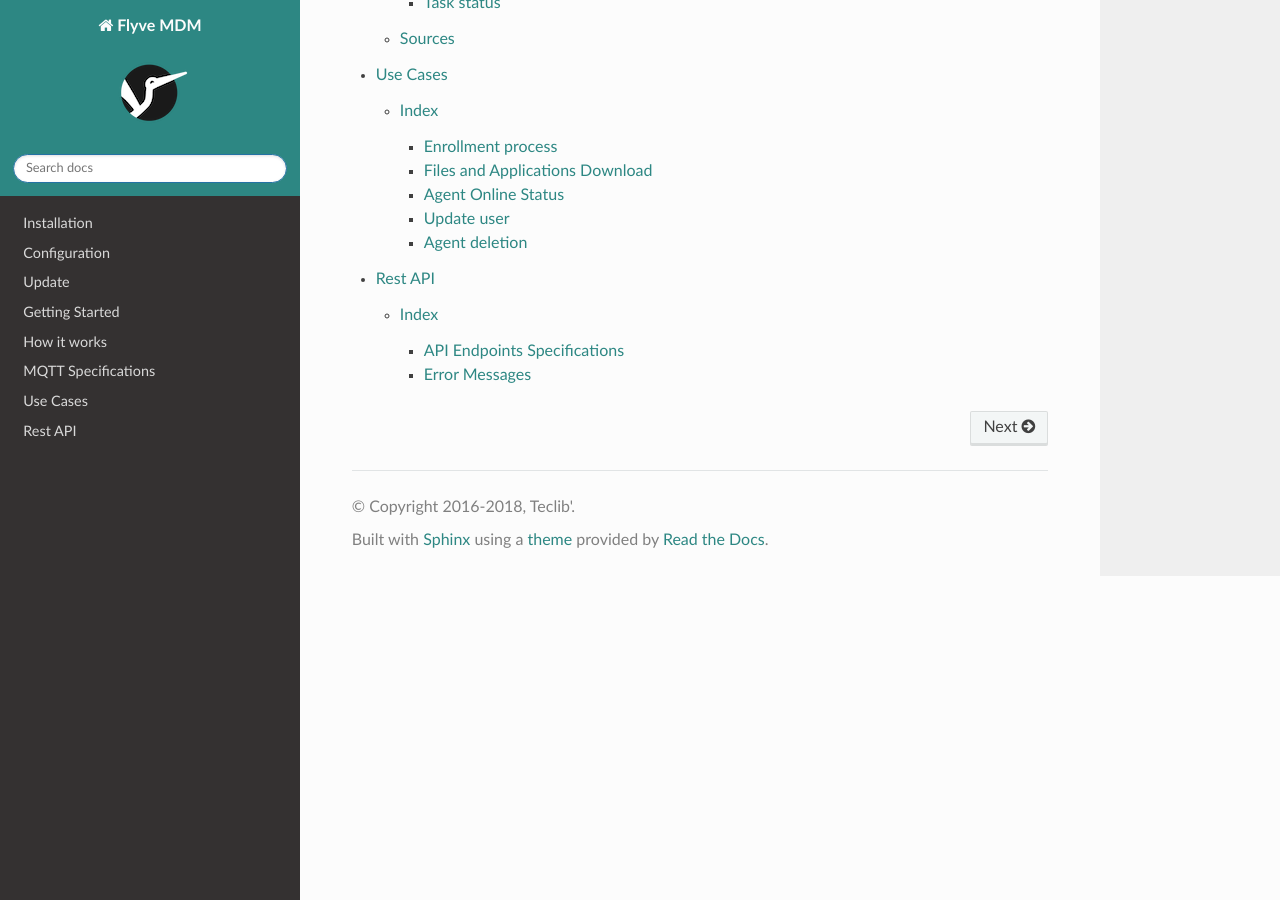
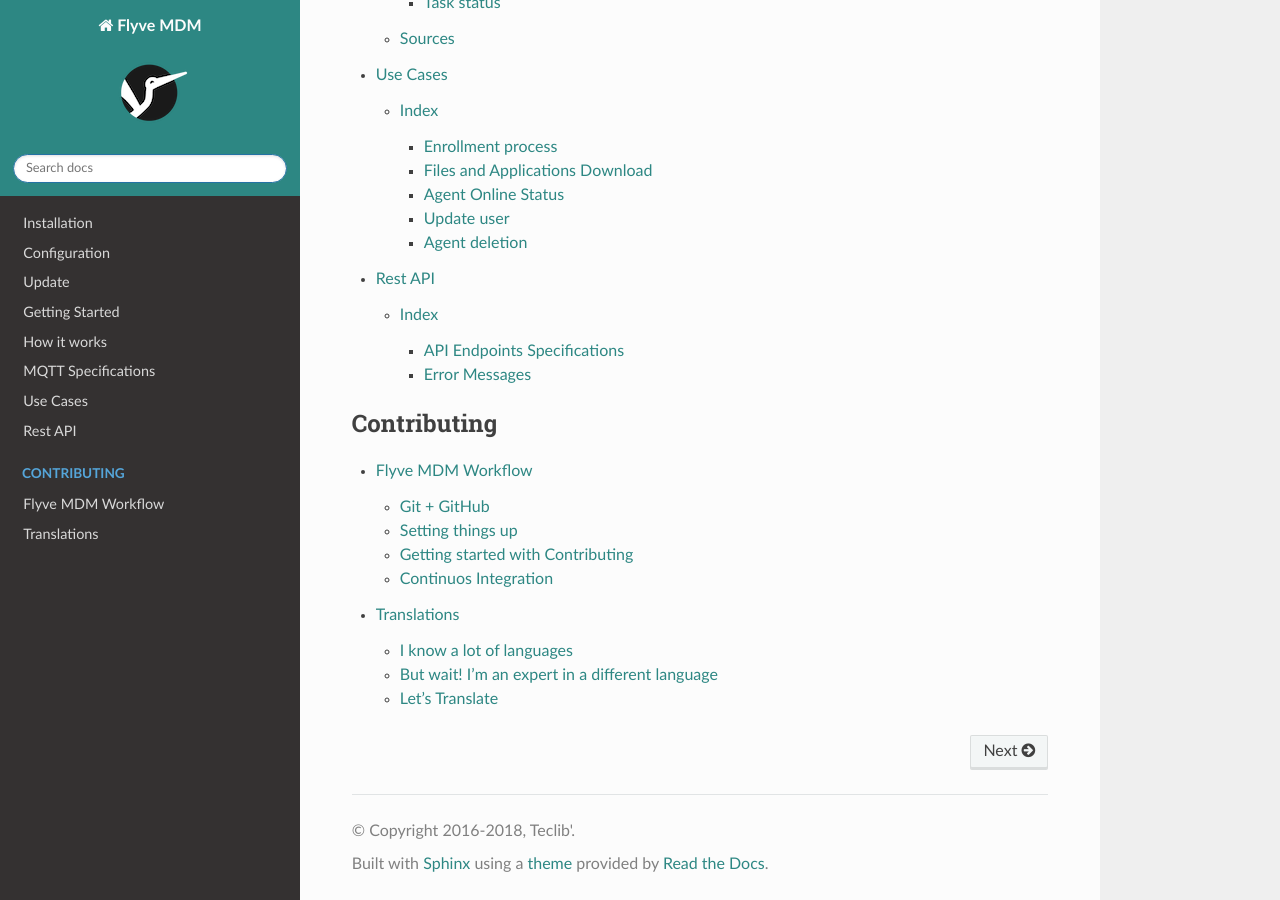
Before and after one commit to flyve-mdm/doc, a Sphinx documentation site: the page built from source/index.rst, in a window 1280 px wide and 900 px high, scrolled down 1556 px. Built offline with Sphinx 7.4.7 and the Read the Docs theme 2.0.0, drawn with Linux system fonts in a browser that asks for light colours; some of the changed lines change nothing that is shown.

Commit message:
docs(contributing): add section
add workflow
add how to translate

Signed-off-by: Naylin <nmedina@teclib.com>

```diff
--- /dev/null
+++ b/source/contribute/translations.rst
@@ -0,0 +1,56 @@
+Translations
+============
+
+I know a lot of languages
+-------------------------
+
+Great! We are currently translating to Korean, Spanish, Catalan, French, Portuguese, Russian and Japanese.
+
+But wait! I'm an expert in a different language
+-----------------------------------------------
+
+If you are an expert in a language we are not currently translating, you can request this translation in Transifex and help us to reach more customers in their native language.
+
+Let's Translate
+---------------
+
+We use `Transifex <https://www.transifex.com/>`_ to translate our projects. To start contributing with `any of our projects' translations <https://www.transifex.com/flyve-mdm/public/>`_ you require an account and to request to join the team of Flyve MDM.
+
+After you are accepted you can now go to the Flyve MDM organization where you'll see all the projects listed to your left and a graphic with the statistics of Source Strings translations.
+
+.. image:: images/dashboard.png
+   :alt: Transifex Dashboard
+
+Under the graphic you can see all the languages in which the projects are being translated to, select the one you will translate, and click on View Projects.
+
+.. image:: images/languages.png
+   :alt: All the languages
+
+All the projects under translation in that language will be displayed, you will also be able to see how many strings are required to translate. Select a project.
+
+.. image:: images/project-by-language.png
+   :alt: Projects by language
+
+A list with the files requiring translations will be displayed, click on one of them.
+
+.. image:: images/strings.png
+   :alt: Files to translate
+
+A modal window will appear, click on Translate.
+
+.. image:: images/translate.png
+   :alt: Translate
+
+You'll see all the words in the file, you can filter them by clicking on Untranslated.
+
+.. image:: images/words.png
+   :alt: Words
+
+Select the word to translate, in the box next to it, where indicated, add your translation, save the translation and you're done.
+
+.. image:: images/translating.gif
+   :alt: Translating
+
+Thank you for your contribution!
+
+For more information about Transifex checkout their `Help Center Documentation <https://docs.transifex.com/>`_.
--- /dev/null
+++ b/source/contribute/workflow.rst
@@ -0,0 +1,79 @@
+Flyve MDM Workflow
+==================
+
+Welcome to our awesome team!
+
+We are more than happy to accept external contributions to the project in the form of feedback, translations, bug reports, and even better, pull requests!
+
+Starting from the basics, here we'll be explaining everything you need to know to contribute in Flyve MDM plugin for GLPI.
+
+Git + GitHub
+------------
+
+We keep our projects in repositories on `GitHub <https://github.com/>`_, one of the biggest host of source code in the world, and use `Git <https://git-scm.com/>`_ as our version control system.
+
+Therefore, you must open a new account on `GitHub <https://github.com/>`_ and `download Git <https://git-scm.com/downloads>`_, in order to start contributing.
+
+.. tip::
+   Git provides the `Pro Git book <https://git-scm.com/book/en/v2>`_, available in several languages, and `Try Git <https://try.github.io/levels/1/challenges/1>`_, a 15 min tutorial, both very helpful if you're starting with SCM.
+
+Setting things up
+-----------------
+
+For security reasons, we demand our members to have enabled the following Authentication measures. The instructions to configure each one are available from the GitHub Help Documentation, this assures us that any change added to any of our repositories comes from an authorized member of our team.
+
+.. tip::
+   We strongly recommend to configure your GitHub account and Git locally, if you are a collaborator, it will increase security to your account and work.
+
+Two Factor Authentication
+~~~~~~~~~~~~~~~~~~~~~~~~~
+
+This is the easiest step, you only need to follow the GitHub Documentation, `Securing your account with 2FA <https://help.github.com/articles/securing-your-account-with-two-factor-authentication-2fa/>`_, there are several methods to do this, for example by `SMS Text <https://help.github.com/articles/configuring-two-factor-authentication-via-text-message/>`_ or a `TOTP app <https://help.github.com/articles/configuring-two-factor-authentication-via-a-totp-mobile-app/>`_.
+
+SSH
+~~~
+
+Follow the GitHub guide, `Connecting to GitHub with SSH <https://help.github.com/articles/connecting-to-github-with-ssh/>`_, there is everything you need to know to successfully add your SSH key.
+
+GPG signing
+~~~~~~~~~~~
+
+This configuration requires some patience, here is the guide from GitHub, `Signing commits with GPG <https://help.github.com/articles/signing-commits-with-gpg/>`_.
+
+.. tip::
+   Use `Keybase <https://keybase.io/>`_ to generate and export your GPG key, it'll make things easier.
+
+Getting started with Contributing
+---------------------------------
+
+From the `Contributing Guidelines <https://github.com/flyve-mdm/glpi-plugin/blob/develop/CONTRIBUTING.md>`_ you'll learn every step to contribute, from making an issue to closing them, using the `Git Flow <http://git-flow.readthedocs.io/en/latest/>`_, `Conventional Commits <http://conventionalcommits.org/>`_ and the tools we implement.
+
+.. attention::
+   The guidelines are mandatory for Contributors, Maintainers and Collaborators.
+
+Continuos Integration
+---------------------
+
+To speed things up and as part of our quality control, we count with automatic processes to run tests for the Pull Requests in our projects and to generate/update the information in the Development section on our gh-pages branches.
+
+Merges in ``Develop branch``
+~~~~~~~~~~~~~~~~~~~~~~~~~~~~~~
+
+Every time a merge is made in develop the following documentation is generated or updated.
+
+* Code Documentation: the description of every class and function of the source code.
+* Coverage: the coverage of the code according to the tests.
+* Test Report: the report thrown after all the tests are run.
+
+Merges in ``Master branch``
+~~~~~~~~~~~~~~~~~~~~~~~~~~~~~
+
+But when the merge is in master:
+
+* Changelog: the list of commits that either add a fix or a feture, since the last stable version released.
+* Releases: create a GitHub release.
+
+
+.. important ::
+   * We follow the `Standard version <https://github.com/conventional-changelog/standard-version>`_ for changelogs and the `Semantic versioning <https://semver.org/>`_ for the releases.
+   * According to the projects they might have other deployment tasks besides the ones previously described, you should read the README.md in every ``ci`` directory to know their specific workflow.
--- a/source/index.rst
+++ b/source/index.rst
@@ -23,3 +23,10 @@
    M2M.rst
    use-cases/index
    rest-api/index
+
+.. toctree::
+   :maxdepth: 2
+   :caption: Contributing
+
+   contribute/workflow
+   contribute/translations
```
Also changed, not shown: source/contribute/images/dashboard.png (added), source/contribute/images/languages.png (added), source/contribute/images/project-by-language.png (added), source/contribute/images/strings.png (added), source/contribute/images/translate.png (added), source/contribute/images/translating.gif (added), source/contribute/images/words.png (added).
